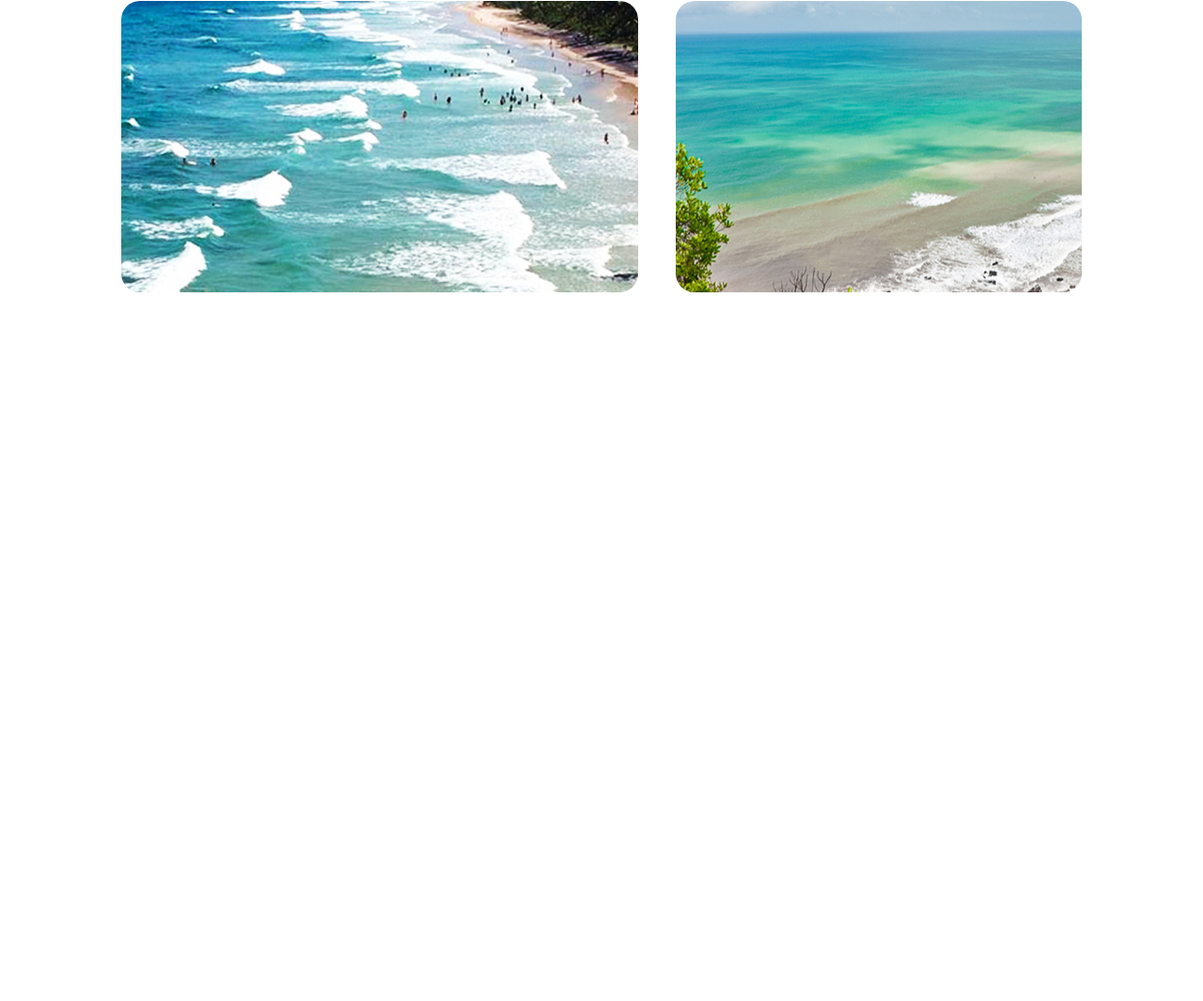
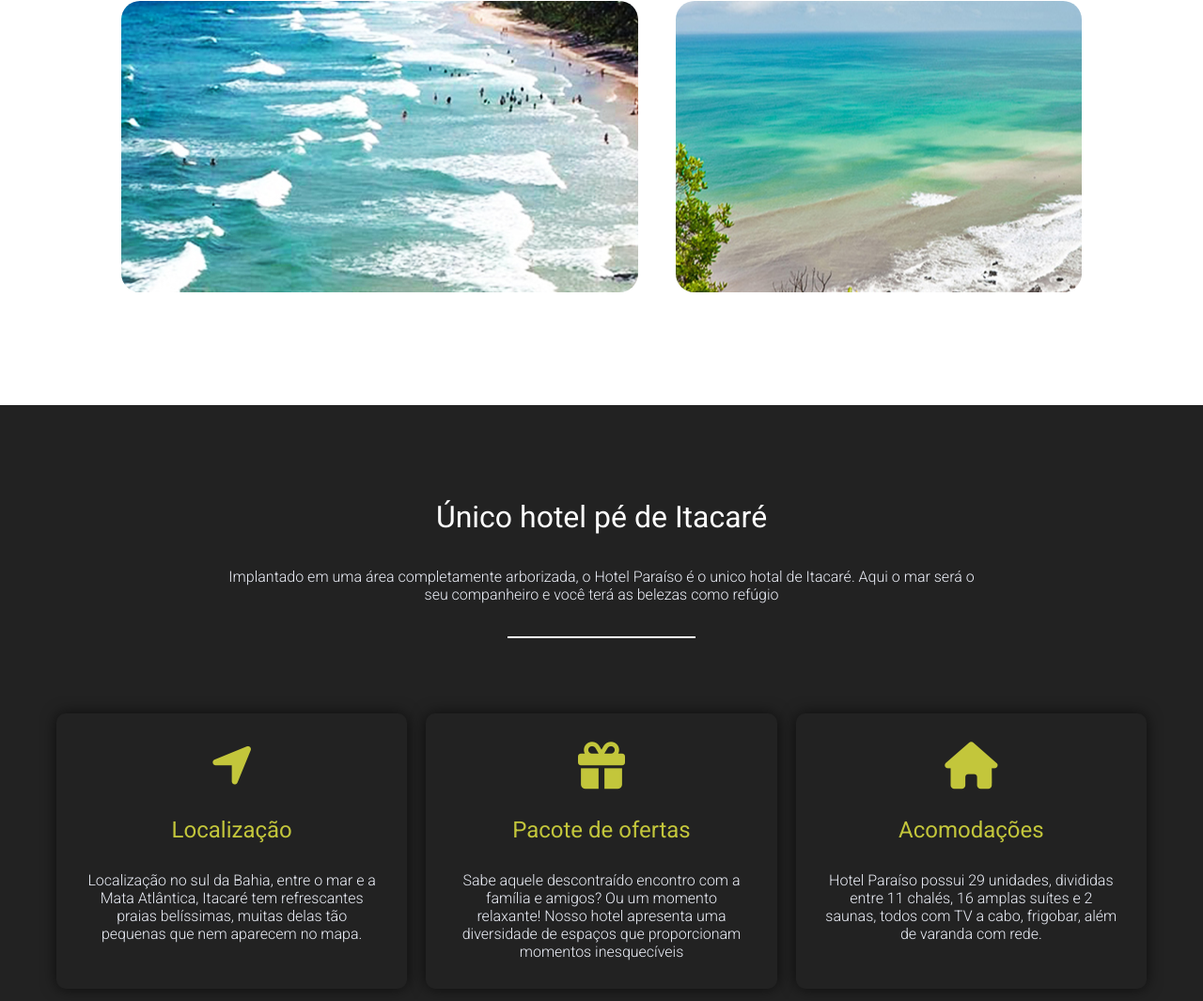
Before and after one commit to levinsousa/hotel-paraiso, a plain HTML site: page index.html in a window 1280 px wide. Shown: the part 1487-2552 px from the top of the page at 94% size. Before the commit the page ends 1918 px from the top, so only its background shows below. Drawn offline with Linux system fonts and the light colour scheme.

Commit message:
Add "caracteristicas" and more styles

```diff
--- a/css/styles.css
+++ b/css/styles.css
@@ -49,6 +49,8 @@ li{ list-style: none; }
 
 a{ text-decoration: none; }
 
+/* Cabeçalho */
+
 header{
   background-color: #222222d3;
   width: 100%;
@@ -74,6 +76,8 @@ header li{ margin: 0 15px; }
 
 header li:nth-child(1){ margin-left: 0; }
 header li:nth-child(4){ margin-right: 0; }
+
+/* Hero */
 
 .hero{
   background-image: url(../img/hero.jpg);
@@ -109,6 +113,8 @@ header li:nth-child(4){ margin-right: 0; }
   font-family: 'Roboto', sans-serif;
   font-weight: 500;
 }
+
+/* Conheça o hotel */
 
 .conheca-o-hotel{
   display: flex;
@@ -171,4 +177,84 @@ header li:nth-child(4){ margin-right: 0; }
   .hero h2{ font-size: 1.5rem; }
 
   .conheca-o-hotel .grid .small,.conheca-o-hotel .grid .large{ flex-basis: 100%; }
+
 }
+
+/* Características */
+
+.caracteristicas{
+  background-color: #222222;
+  display: flex;
+  flex-direction: column;
+  align-items: center;
+  padding: 100px 50px;
+}
+
+.caracteristicas h3{
+  font-size: 2rem;
+  margin-bottom: 35px;
+  color: var(--text-color-primary);
+  text-align: center;
+  font-family: 'Roboto', sans-serif;
+  font-weight: 500;
+}
+
+.caracteristicas p{
+  max-width: 800px;
+  margin-bottom: 35px;
+  color: var(--text-color-secondary);
+  text-align: center;
+  font-family: 'Roboto', sans-serif;
+  font-weight: 300;
+}
+
+.caracteristicas hr{
+  width: 200px;
+  height: 2px;
+  background-color: #FFF;
+  margin-bottom: 70px;
+  border: none;
+}
+
+.caracteristicas .grid{ width: 100%; display: flex; }
+
+.caracteristicas .grid li{
+  padding: 30px 30px;
+  text-align: center;
+  box-shadow: 0 0 1em #000000a9;
+  justify-content: space-between;
+  width: 33%;
+  margin: 10px;
+  border-radius: 10px;
+}
+
+.caracteristicas .grid li i{
+  color: #c3c63b;
+  font-size: 50px;
+  margin-bottom: 30px;
+}
+
+.caracteristicas .grid li h4{
+  font-size: 1.5rem;
+  color: #c3c63b;
+  margin-bottom: 30px;
+  font-family: 'Roboto', sans-serif;
+  font-weight: 500;
+}
+
+.caracteristicas .grid li p{
+  color: var(--text-color-secondary);
+  font-family: 'Roboto', sans-serif;
+  font-weight: 300;
+  margin: 0;
+}
+
+@media(max-width: 860px){
+  .caracteristicas .grid{
+    flex-direction: column;
+  }
+
+  .caracteristicas .grid li{
+    width: 100%;
+  }
+}
--- a/index.html
+++ b/index.html
@@ -4,6 +4,7 @@
   <meta charset="UTF-8">
   <meta name="viewport" content="width=device-width, initial-scale=1.0">
   <link rel="stylesheet" href="css/styles.css">
+  <script src="https://kit.fontawesome.com/bc5dce6bb4.js" crossorigin="anonymous"></script>
   <title>Hotel Paraíso 🏝</title>
 </head>
 <body>
@@ -39,5 +40,45 @@
     </ul>
   </section>
 
+  <section class="caracteristicas">
+    <h3>Único hotel pé de Itacaré</h3>
+    <p>Implantado em uma área completamente arborizada,
+      o Hotel Paraíso é o unico hotal de Itacaré. Aqui o mar
+      será o seu companheiro e você terá as belezas como
+      refúgio
+    </p>
+    <hr>
+    <ul class="grid">
+      <li>
+        <i class="fas fa-location-arrow"></i>
+        <h4>Localização</h4>
+        <p>Localização no sul da Bahia, entre o mar e a Mata
+          Atlântica, Itacaré tem refrescantes praias
+          belíssimas, muitas delas tão pequenas que nem aparecem
+          no mapa.
+        </p>
+      </li>
+
+      <li>
+        <i class="fas fa-gift"></i>
+        <h4>Pacote de ofertas</h4>
+        <p>Sabe aquele descontraído encontro com a família
+          e amigos? Ou um momento relaxante! Nosso hotel
+          apresenta uma diversidade de espaços que proporcionam
+          momentos inesquecíveis
+        </p>
+      </li>
+
+      <li>
+        <i class="fas fa-home"></i>
+        <h4>Acomodações</h4>
+        <p>Hotel Paraíso possui 29 unidades, divididas entre
+          11 chalés, 16 amplas suítes e 2 saunas, todos com TV
+          a cabo, frigobar, além de varanda com rede.
+        </p>
+      </li>
+    </ul>
+  </section>
+
 </body>
 </html>
```
Also changed, not shown: img/fas fa-location-arrow.svg (added).
